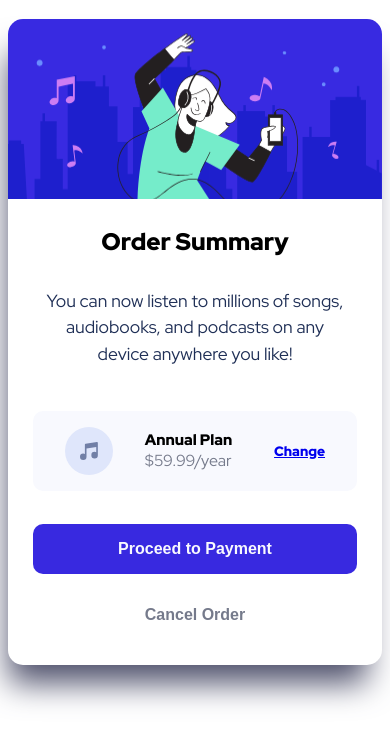
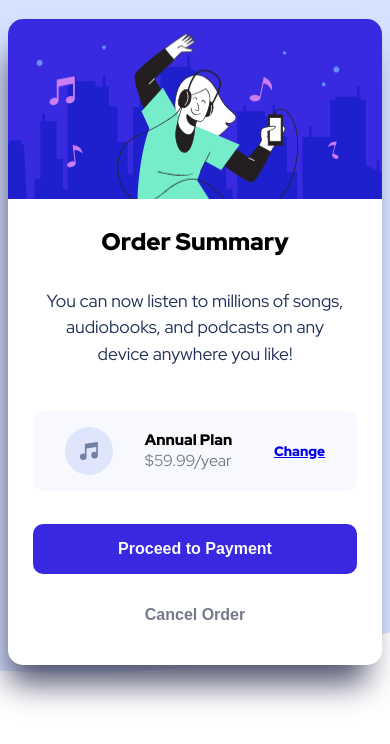
Before and after one commit to GlaDdos/order-summary-component, a plain HTML site: page index.html in a window 390 px wide. Drawn offline with Linux system fonts and the light colour scheme; the site is published under a folder, as on GitHub Pages, so addresses that start at the root find nothing.

Commit message:
Update main.css

```diff
--- a/css/main.css
+++ b/css/main.css
@@ -130,7 +130,7 @@ p.grey {
 
 @media only screen and (max-width: 600px) {
     body {
-        background-image: url("/images/pattern-background-mobile.svg");
+        background-image: url("../images/pattern-background-mobile.svg");
         background-repeat: no-repeat;
         background-size: cover;
     }
```
